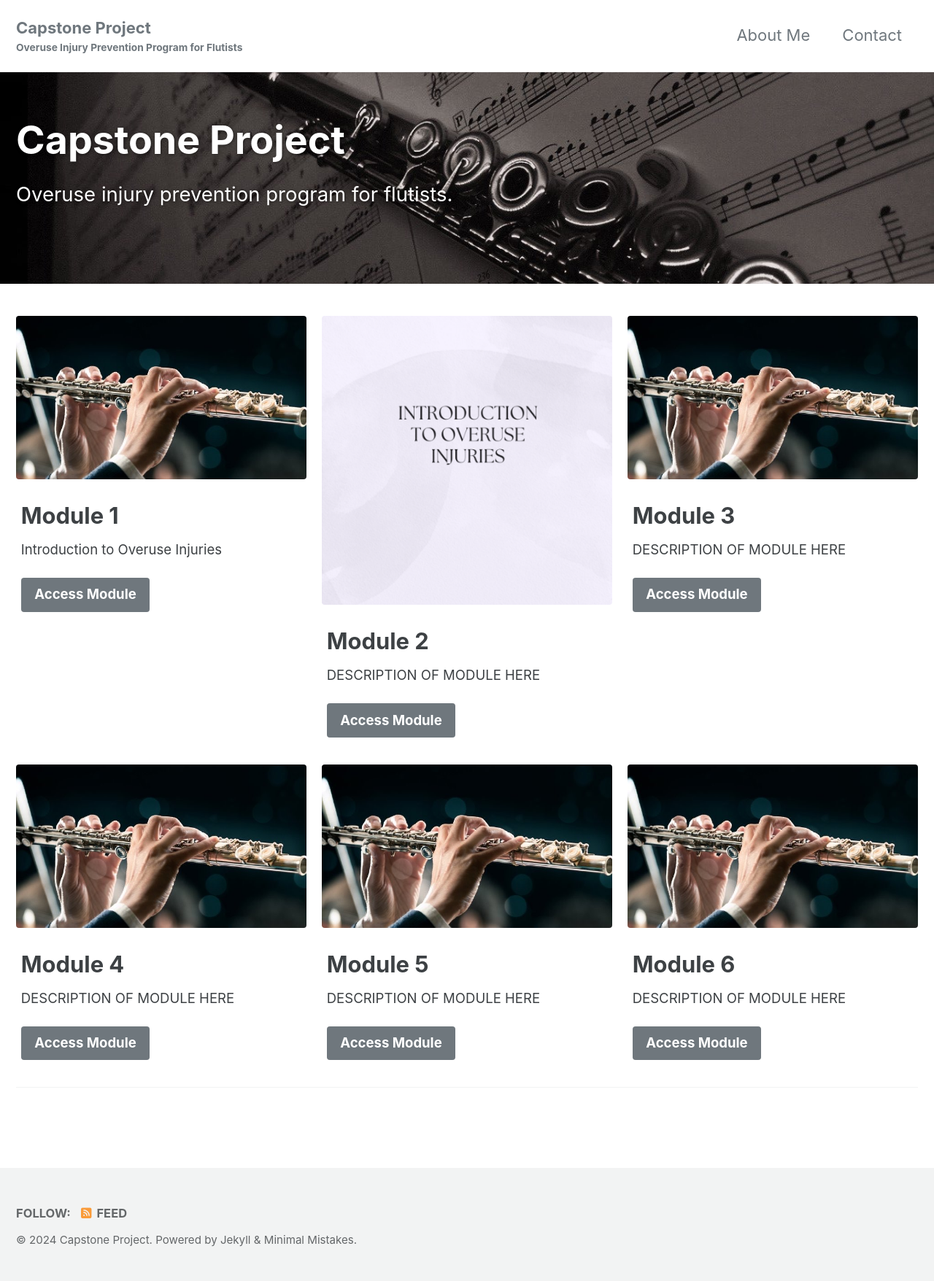
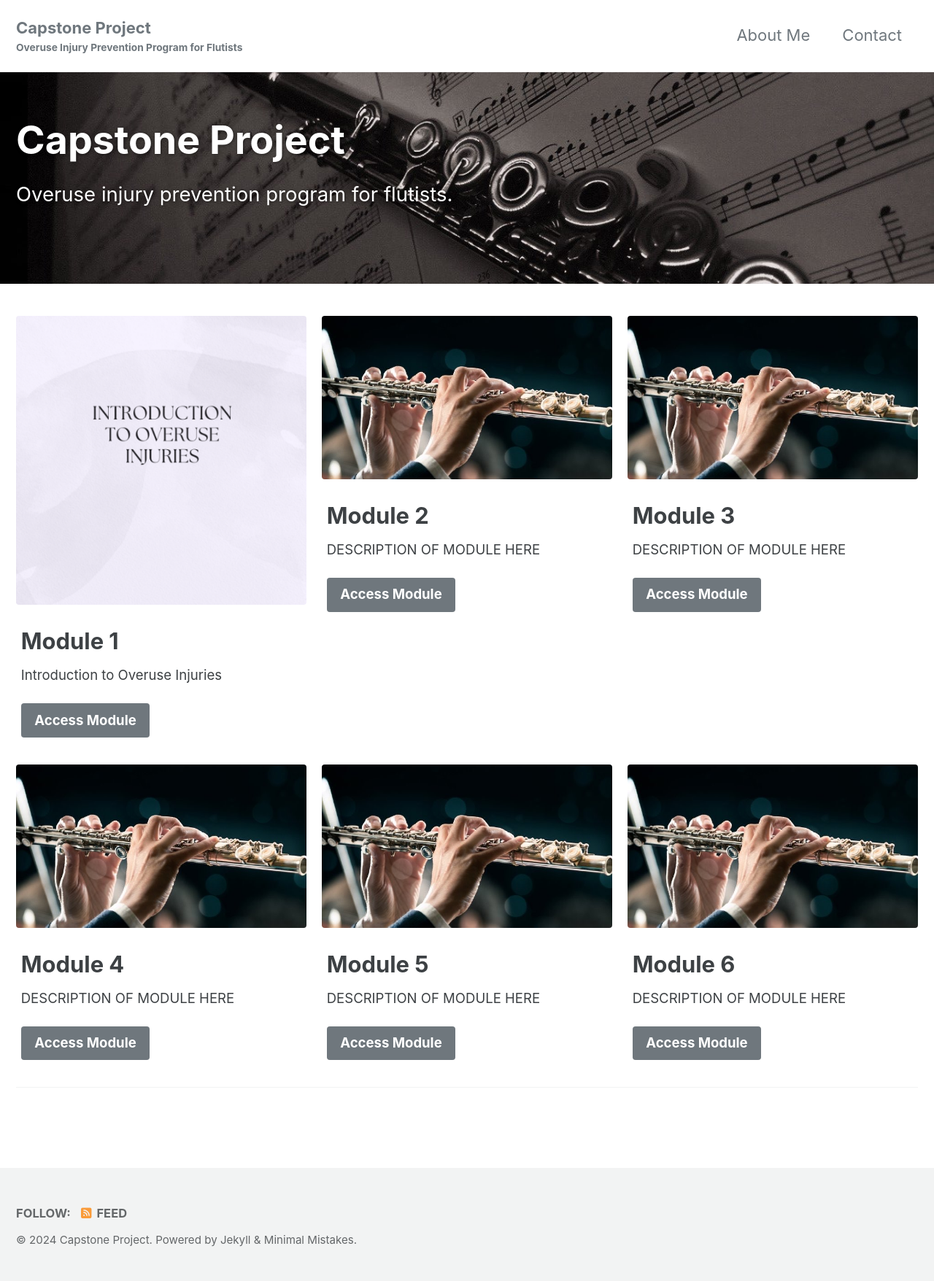
Before and after one commit to jkimOTD/old_site, a Jekyll site: the page built from index.html, in a window 1280 px wide. Shown: the whole page at 73% size. Built offline with Jekyll 4.4.1, drawn with Linux system fonts in a browser that asks for light colours; cached includes are drawn as plain includes; the list of posts is cut into pages by our own code.

Commit message:
Update index.html

```diff
--- a/index.html
+++ b/index.html
@@ -8,14 +8,14 @@ header:
 excerpt: >
   Overuse injury prevention program for flutists.<br/>
 feature_row:
-  - image_path: /assets/images/flute_home_image.jpg
+  - image_path: /assets/images/module1.png
     alt: "Module 1"
     title: "Module 1"
     excerpt: "Introduction to Overuse Injuries"
     url: "/docs/configuration/"
     btn_class: "btn--primary"
     btn_label: "Access Module"
-  - image_path: /assets/images/module1.png
+  - image_path: /assets/images/flute_home_image.jpg
     alt: "Module 2"
     title: "Module 2"
     excerpt: "DESCRIPTION OF MODULE HERE"
```
